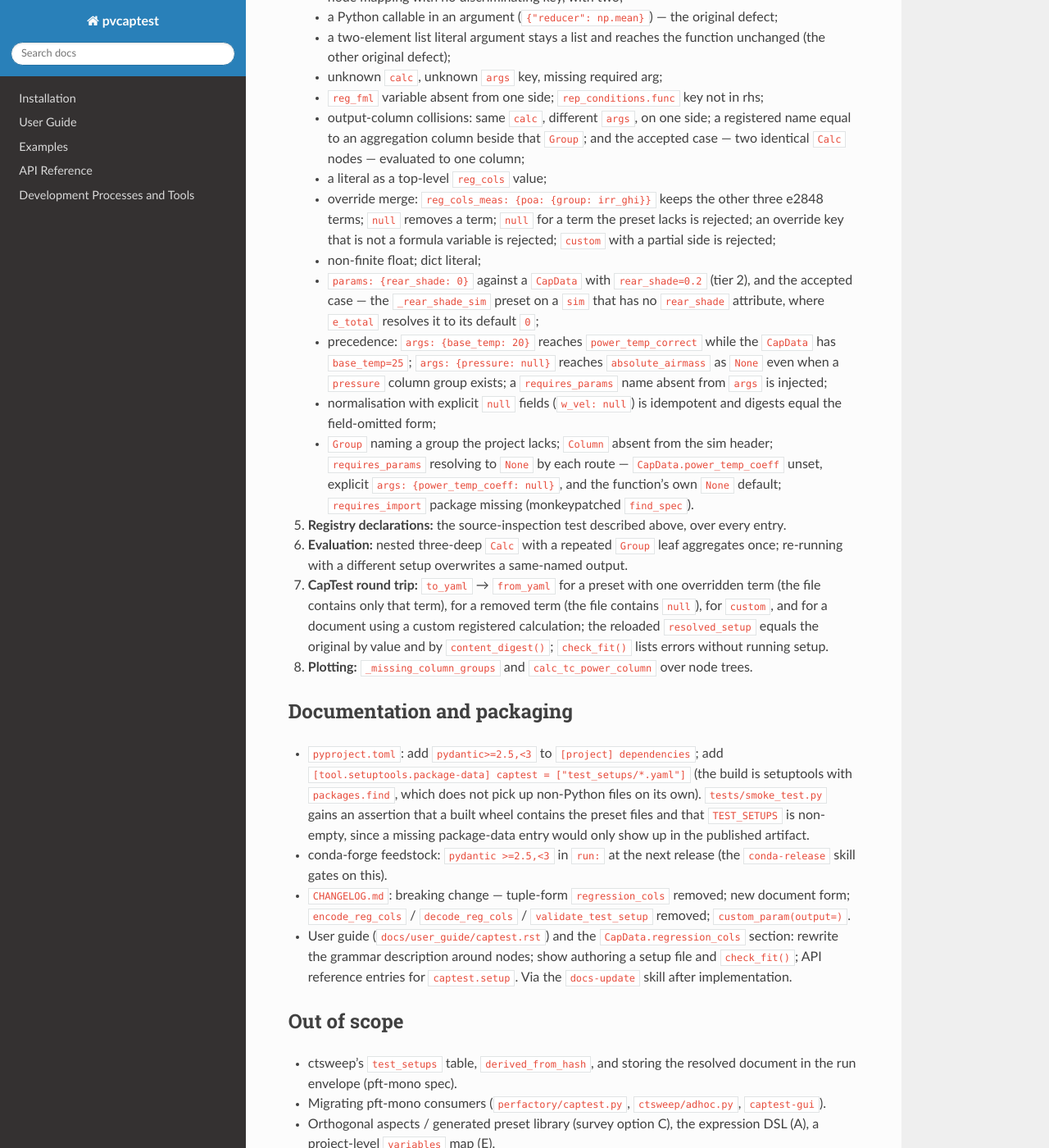
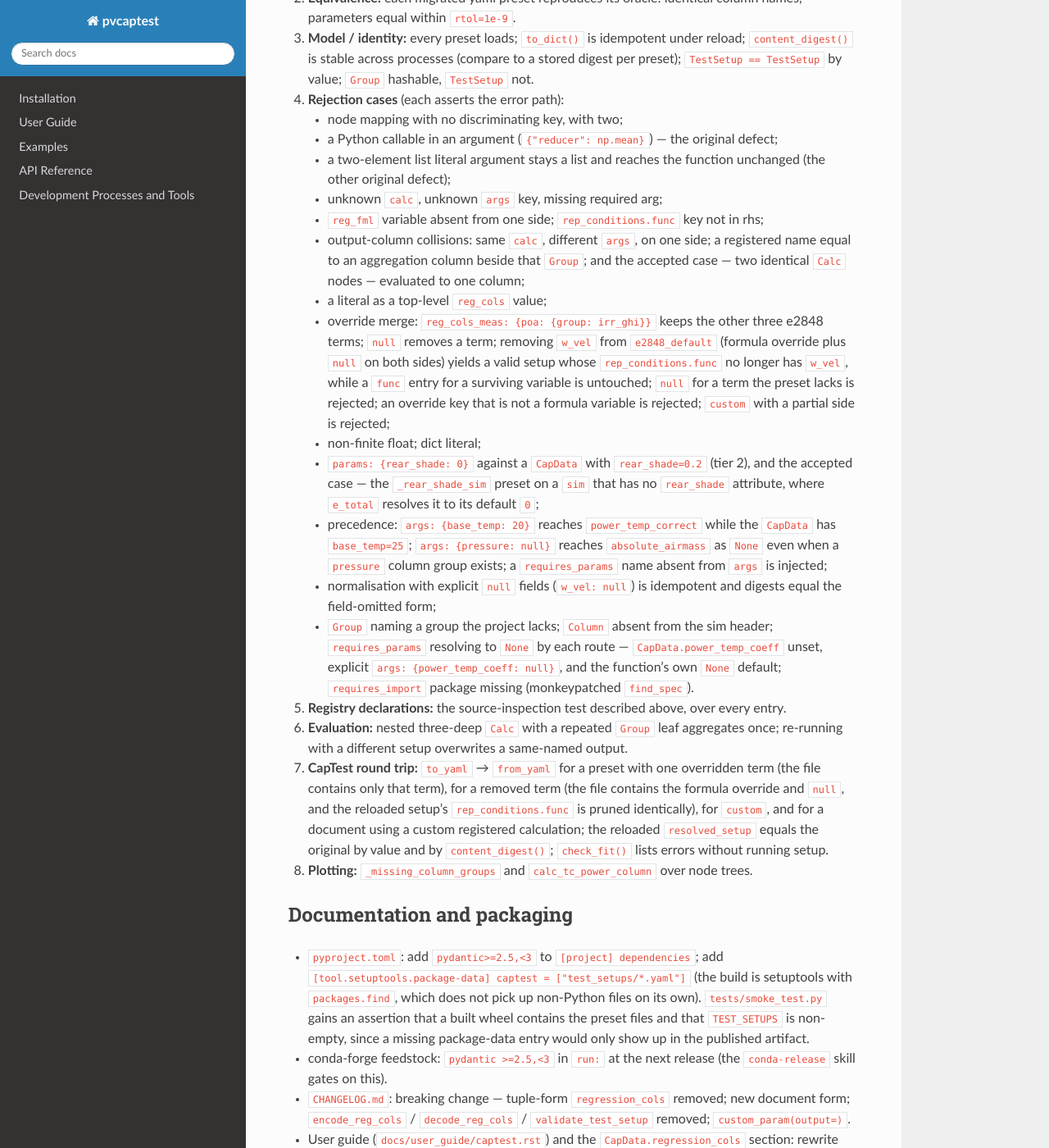
Before and after one commit to pvcaptest/pvcaptest, a Sphinx documentation site: the page built from docs/superpowers/specs/2026-09-22-test-setup-documents-design.md, in a window 1280 px wide and 1400 px high, scrolled down 12574 px. Shown: the whole window at 82% size. Built offline with Sphinx 7.4.7 and the Read the Docs theme 3.1.0, drawn with Linux system fonts in a browser that asks for light colours; some of the changed text lies outside the part shown.

Commit message:
docs: spec fix from roborev review 445
derive prunes rep_conditions.func entries for variables removed from the
formula, after the rep_conditions merge, so a null-removed term cannot
leave an inherited func entry that tier 1 rejects. Tests added.

Co-Authored-By: Claude Fable 5.1 <noreply@anthropic.com>
Claude-Session: https://claude.ai/code/session_01AkqRVnUricrbyNJvB8VDk1

````diff
--- a/docs/superpowers/specs/2026-09-22-test-setup-documents-design.md
+++ b/docs/superpowers/specs/2026-09-22-test-setup-documents-design.md
@@ -144,6 +144,14 @@ a one-line change:
 TestSetup.derive(TEST_SETUPS["e2848_default"],
                  reg_cols_meas={"power": {"group": "real_pwr_inv", "agg": "sum"}})
 ```
+
+Removing a term has one knock-on effect `derive` handles itself: after the
+formula and both sides are resolved, any `rep_conditions.func` entry whose
+variable is no longer on the formula's right-hand side is **pruned**, so
+dropping `w_vel` from `e2848_default` does not leave the inherited
+`func.w_vel` behind for tier 1 to reject. Pruning happens after
+`_merge_rep_conditions` has applied any `rep_conditions` override, and only
+removes entries; it never adds or changes one.
 
 The stored value is always the complete result. Diffs against a base are
 computed, never stored.
@@ -643,7 +651,10 @@ presets are migrated.
      column;
    - a literal as a top-level `reg_cols` value;
    - override merge: `reg_cols_meas: {poa: {group: irr_ghi}}` keeps the
-     other three e2848 terms; `null` removes a term; `null` for a term the
+     other three e2848 terms; `null` removes a term; removing `w_vel` from
+     `e2848_default` (formula override plus `null` on both sides) yields a
+     valid setup whose `rep_conditions.func` no longer has `w_vel`, while a
+     `func` entry for a surviving variable is untouched; `null` for a term the
      preset lacks is rejected; an override key that is not a formula
      variable is rejected; `custom` with a partial side is rejected;
    - non-finite float; dict literal;
@@ -669,7 +680,9 @@ presets are migrated.
    same-named output.
 7. **CapTest round trip:** `to_yaml` → `from_yaml` for a preset with one
    overridden term (the file contains only that term), for a removed term
-   (the file contains `null`), for `custom`, and for a document using a
+   (the file contains the formula override and `null`, and the reloaded
+   setup's `rep_conditions.func` is pruned identically), for `custom`, and
+   for a document using a
    custom registered calculation; the reloaded `resolved_setup` equals the
    original by value and by `content_digest()`; `check_fit()` lists errors
    without running setup.
````
